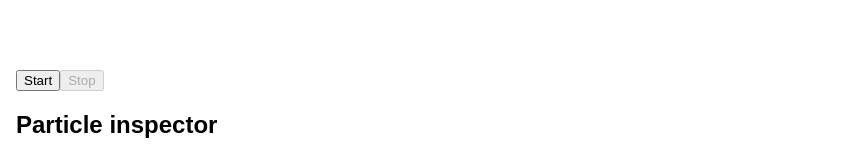
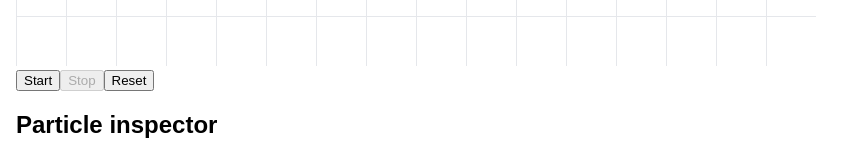
Before and after one commit to matt-levy/Physics-Simulator, a Next.js app: page / in a window 1280 px wide. Shown: the part 530-689 px from the top of the page, without its empty margins (0-863 px from the left). Built offline with nearby package versions, Linux system fonts and the light colour scheme.

Commit message:
add reset button

```diff
--- a/src/components/SimulationCanvas.tsx
+++ b/src/components/SimulationCanvas.tsx
@@ -8,6 +8,7 @@ import { ParticleInspector, type ParticleSnapshot } from "./ParticleInspector";
 
 const FIXED_TIMESTEP_SECONDS = 1 / 60;
 const MAX_STEPS_PER_FRAME = 5;
+const GRID_SPACING_PIXELS = 50;
 
 function createParticleSnapshot(
   particle: Particle | undefined,
@@ -24,6 +25,46 @@ function createParticleSnapshot(
     acceleration: { ...particle.acceleration },
     accumulatedForce: { ...particle.accumulatedForce },
   };
+}
+
+function drawGrid(
+  context: CanvasRenderingContext2D,
+  width: number,
+  height: number,
+): void {
+  context.save();
+  context.strokeStyle = "#e5e7eb";
+  context.lineWidth = 1;
+  context.beginPath();
+
+  for (let x = 0; x <= width; x += GRID_SPACING_PIXELS) {
+    context.moveTo(x + 0.5, 0);
+    context.lineTo(x + 0.5, height);
+  }
+
+  for (let y = 0; y <= height; y += GRID_SPACING_PIXELS) {
+    context.moveTo(0, y + 0.5);
+    context.lineTo(width, y + 0.5);
+  }
+
+  context.stroke();
+  context.restore();
+}
+
+function drawWorld(
+  context: CanvasRenderingContext2D,
+  canvas: HTMLCanvasElement,
+  world: World,
+): void {
+  context.clearRect(0, 0, canvas.width, canvas.height);
+  drawGrid(context, canvas.width, canvas.height);
+
+  for (const particle of world.particles) {
+    context.beginPath();
+    context.arc(particle.position.x, particle.position.y, 5, 0, 2 * Math.PI);
+    context.fillStyle = "blue";
+    context.fill();
+  }
 }
 
 export function SimulationCanvas() {
@@ -48,6 +89,15 @@ export function SimulationCanvas() {
     useState<ParticleSnapshot | null>(() =>
       createParticleSnapshot(world.particles[0]),
     );
+
+  useEffect(() => {
+    const canvas = canvasRef.current;
+    const context = canvas?.getContext("2d");
+
+    if (canvas && context) {
+      drawWorld(context, canvas, world);
+    }
+  }, [world]);
 
   useEffect(() => {
     if (!isRunning) {
@@ -77,29 +127,11 @@ export function SimulationCanvas() {
 
       previousTimestamp = timestamp;
 
-      const context = canvasRef.current?.getContext("2d");
+      const canvas = canvasRef.current;
+      const context = canvas?.getContext("2d");
 
-      if (context && canvasRef.current) {
-        context.clearRect(
-          0,
-          0,
-          canvasRef.current.width,
-          canvasRef.current.height,
-        );
-        // TODO: Read particle positions from worldRef.current and draw them here.\\
-        const particles = world.particles;
-        for (const particle of particles) {
-          context.beginPath();
-          context.arc(
-            particle.position.x,
-            particle.position.y,
-            5,
-            0,
-            2 * Math.PI,
-          );
-          context.fillStyle = "blue";
-          context.fill();
-        }
+      if (canvas && context) {
+        drawWorld(context, canvas, world);
       }
 
       // React displays a copy; the World remains the source of truth.
@@ -124,6 +156,10 @@ export function SimulationCanvas() {
         isRunning={isRunning}
         onStart={() => setIsRunning(true)}
         onStop={() => setIsRunning(false)}
+        reset={() => {
+          world.reset();
+          setParticleSnapshot(createParticleSnapshot(world.particles[0]));
+        }}
       />
       <ParticleInspector particle={particleSnapshot} />
     </section>
--- a/src/components/SimulationControls.tsx
+++ b/src/components/SimulationControls.tsx
@@ -4,12 +4,14 @@ type SimulationControlsProps = {
   isRunning: boolean;
   onStart: () => void;
   onStop: () => void;
+  reset?: () => void;
 };
 
 export function SimulationControls({
   isRunning,
   onStart,
   onStop,
+  reset,
 }: SimulationControlsProps) {
   return (
     <section aria-label="Simulation controls">
@@ -19,6 +21,9 @@ export function SimulationControls({
       <button type="button" disabled={!isRunning} onClick={onStop}>
         Stop
       </button>
+      <button type="button" onClick={reset}>
+        Reset
+      </button>
       {/* TODO: Add controls that apply forces or step the simulation once. */}
     </section>
   );
--- a/src/physics/Particle.ts
+++ b/src/physics/Particle.ts
@@ -45,4 +45,30 @@ export class Particle {
     // Reset accumulated force after update
     this.accumulatedForce = { x: 0, y: 0 };
   }
+
+  // Set methods for position, velocity, acceleration, and accumulated force
+  setPosition(position: Vector2): void {
+    this.position = position;
+  }
+
+  setVelocity(velocity: Vector2): void {
+    this.velocity = velocity;
+  }
+
+  setAcceleration(acceleration: Vector2): void {
+    this.acceleration = acceleration;
+  }
+
+  setAccumulatedForce(accumulatedForce: Vector2): void {
+    this.accumulatedForce = accumulatedForce;
+  }
 }
+
+export const defaultParticle = new Particle(
+  1,
+  1, // mass
+  { x: 400, y: 250 }, // position
+  { x: 0, y: 0 }, // velocity
+  { x: 0, y: 0 }, // acceleration
+  { x: 1000, y: 0 }, // accumulated force
+);
--- a/src/physics/World.ts
+++ b/src/physics/World.ts
@@ -1,4 +1,5 @@
 import type { Particle } from "./Particle";
+import { defaultParticle } from "./Particle";
 
 export class World {
   particles: Particle[] = [];
@@ -14,4 +15,13 @@ export class World {
       particle.update(dt);
     }
   }
+
+  reset(): void {
+    this.particles.forEach((particle) => {
+      particle.setPosition(defaultParticle.position);
+      particle.setVelocity(defaultParticle.velocity);
+      particle.setAcceleration(defaultParticle.acceleration);
+      particle.setAccumulatedForce(defaultParticle.accumulatedForce);
+    });
+  }
 }
```
